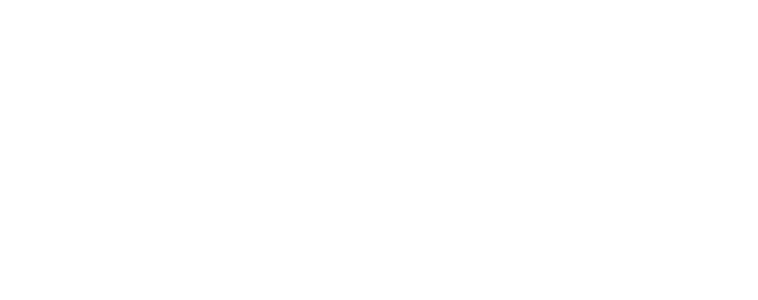
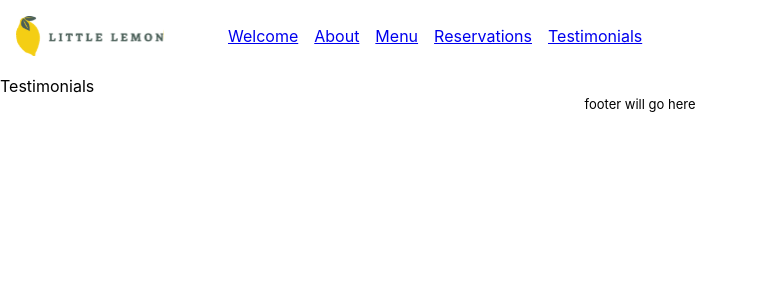
Before and after one commit to MaryWayock/mary-little-lemon, a React (Create React App) app: page /testimonials in a window 1280 px wide. Before the commit this address had no page. Shown: the top 300 px of the page, without its empty margins (0-758 px from the left). Built offline with nearby package versions, Linux system fonts and the light colour scheme.

Commit message:
Added testimonial page and styling to the nav bar

```diff
--- a/package.json
+++ b/package.json
@@ -36,6 +36,6 @@
     ]
   },
   "devDependencies": {
-    "react-router-dom": "^6.22.1"
+    "react-router-dom": "^6.22.3"
   }
 }
--- a/src/App.js
+++ b/src/App.js
@@ -1,26 +1,27 @@
 import React from 'react';
 import './App.css';
-import { BrowserRouter, Routes, Route } from "react-router-dom";
+import { Routes, Route } from "react-router-dom";
 import Welcome from './pages/Welcome';
 import Layout from './pages/Layout';
 import About from './pages/About';
 import Menu from './pages/Menu';
 import Reservations from './pages/Reservations';
+import Testimonials from './pages/Testimonials';
+
 
 function App() {
   return (
-    <>
-      <BrowserRouter>
+    <div>
         <Routes>
           <Route path="/" element={<Layout />}>
             <Route index element={<Welcome />} />
             <Route path="about" element={<About />} />
             <Route path="menu" element={<Menu />} />
             <Route path="reservations" element={<Reservations />} />
+            <Route path="testimonials" element={<Testimonials />} />
           </Route>
         </Routes>
-    </BrowserRouter>
-    </>
+    </div>
   );
 }
 
--- a/src/Nav.js
+++ b/src/Nav.js
@@ -1,5 +1,6 @@
 import React from 'react'
 import { Link } from "react-router-dom";
+import './App.css';
 
 
 function Nav() {
@@ -17,6 +18,9 @@
       <li>
         <Link to="/reservations">Reservations</Link>
       </li>
+      <li>
+        <Link to="/testimonials">Testimonials</Link>
+      </li>
     </ul>
   )
 }
--- a/src/index.css
+++ b/src/index.css
@@ -117,3 +117,10 @@
   border-radius: 5px 5px 0 0;
   background-color: #edefee;
 }
+
+#PagNav :link {
+  font-weight: bold;
+  font-family: Karla;
+  font-size: 18pt;
+  color: #333333;
+}
--- a/src/index.js
+++ b/src/index.js
@@ -3,12 +3,13 @@
 import './index.css';
 import App from './App';
 import reportWebVitals from './reportWebVitals';
+import { BrowserRouter } from 'react-router-dom';
 
 const root = ReactDOM.createRoot(document.getElementById('root'));
 root.render(
-  <React.StrictMode>
+  <BrowserRouter>
     <App />
-  </React.StrictMode>
+  </BrowserRouter>
 );
 
 // If you want to start measuring performance in your app, pass a function
--- /dev/null
+++ b/src/pages/Testimonials.js
@@ -0,0 +1,11 @@
+import React from 'react'
+
+function Testimonials() {
+  return (
+    <div>
+      <div>Testimonials</div>
+    </div>
+  )
+}
+
+export default Testimonials;
--- a/src/pages/Welcome.js
+++ b/src/pages/Welcome.js
@@ -10,7 +10,7 @@
       <section class='container' id='WelcomeSection'>
           <div class='column'  >
             <h1>Little Lemon</h1>
-            <h3>New York</h3>
+            <h3>Chicago</h3>
             <p>We are a family owned Mediterranean restaurant, <br/>
               focused on traditional recipes <br/>
               served with a modern twist.</p>
```
Also changed, not shown: 1 other file (tests, documents, lock files or other folders).
